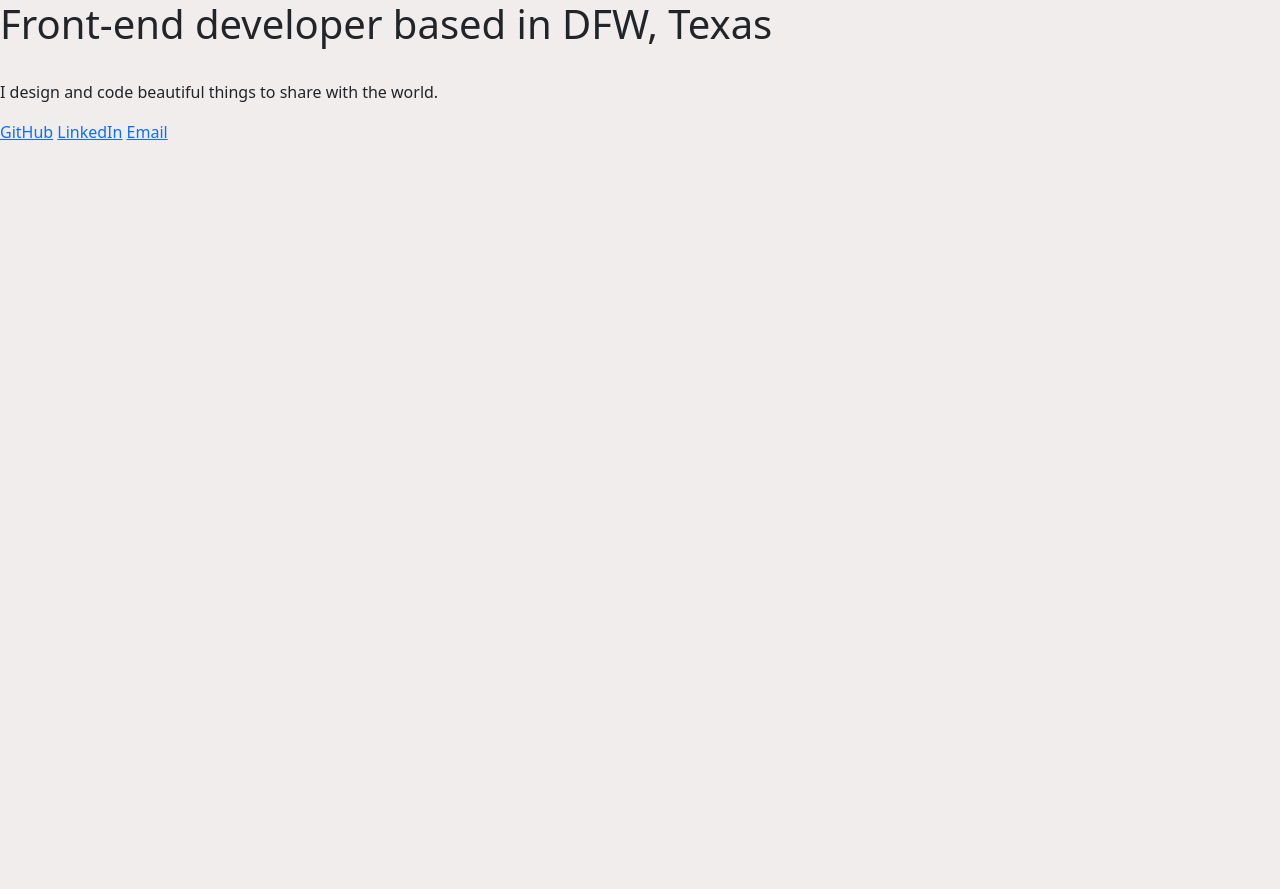
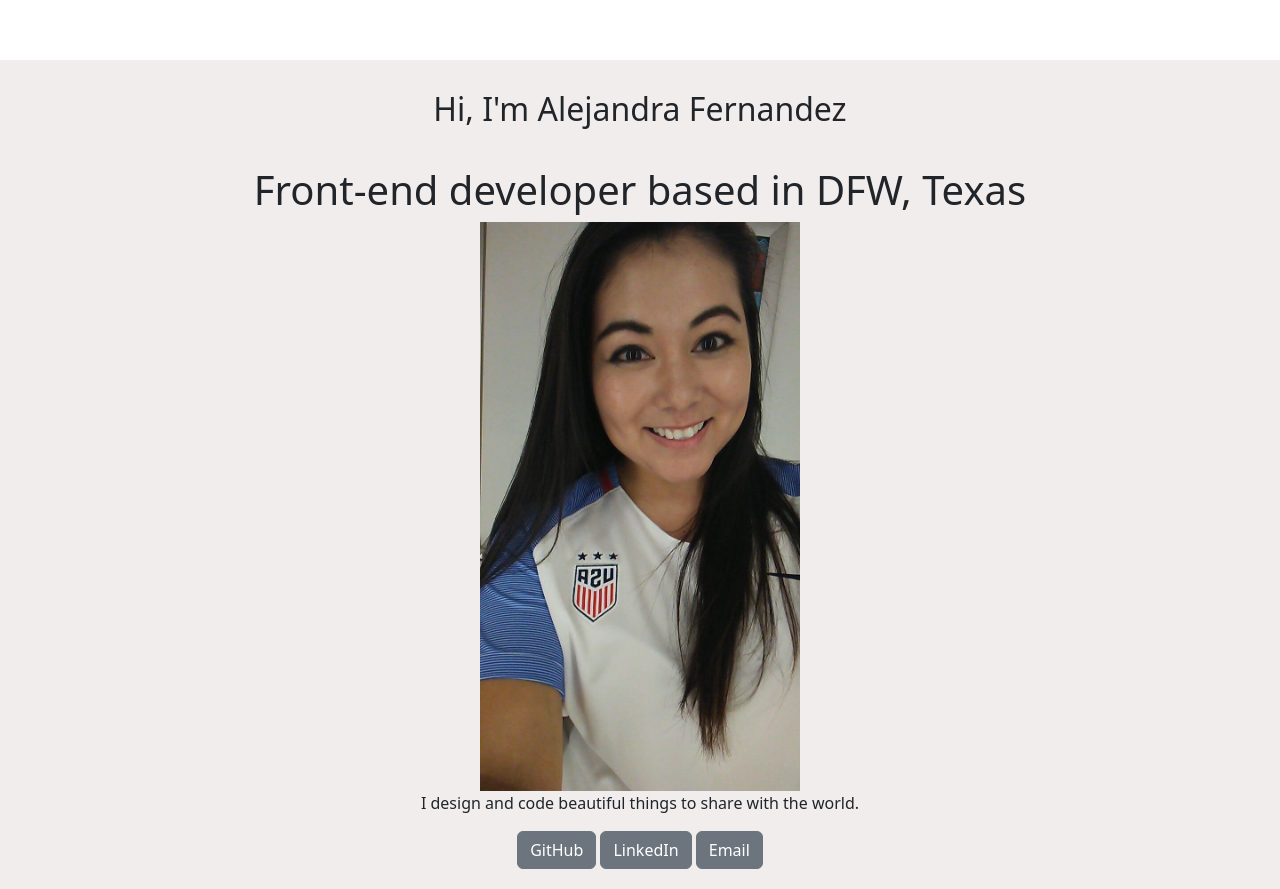
Before and after one commit to AlexFern17/portfolio-project, a plain HTML site: page index.html in a window 1280 px wide. Before the commit the page ends 800 px from the top, so only its background shows below. Drawn offline with nearby package versions, Linux system fonts and the light colour scheme.

Commit message:
Added img, css, and buttons

```diff
--- a/index.html
+++ b/index.html
@@ -22,17 +22,22 @@
     <title>Alejandra Fernandez - Front End Developer</title>
   </head>
   <body>
-    <h1>Front-end developer based in DFW, Texas</h1>
-    <img src="" />
-    <p class="center">
-      I design and code beautiful things to share with the world.
-    </p>
-    <footer>
-      <a href="https://github.com/AlexFern17">GitHub</a>
-      <a href="https://www.linkedin.com/in/alejandra-fernandez-af6457/"
-        >LinkedIn</a
-      >
-      <a href="mailto:af6457@gmail.com">Email</a>
-    </footer>
+    <div class="hero mx-auto">
+      <h2>Hi, I'm Alejandra Fernandez</h2>
+      <h1>Front-end developer based in DFW, Texas</h1>
+      <img src="images/Selfie.jpg" class="img-fluid w-25 h-25" />
+      <p>I design and code beautiful things to share with the world.</p>
+      <footer>
+        <a href="https://github.com/AlexFern17" class="btn btn-secondary"
+          >GitHub</a
+        >
+        <a
+          href="https://www.linkedin.com/in/alejandra-fernandez-af6457/"
+          class="btn btn-secondary"
+          >LinkedIn</a
+        >
+        <a href="mailto:af6457@gmail.com" class="btn btn-secondary">Email</a>
+      </footer>
+    </div>
   </body>
 </html>
--- a/style.css
+++ b/style.css
@@ -1,3 +1,16 @@
-body {
+.hero {
   background-color: #f1eded;
+  text-align: center;
+  margin: 20px
+  padding: 10px
+  max-width: 300px;
 }
+
+h2 {
+  margin-top: 60px;
+  padding: 30px;
+}
+
+footer {
+  padding-bottom: 20px;
+}
```
Also changed, not shown: images/Selfie.jpg (added).
